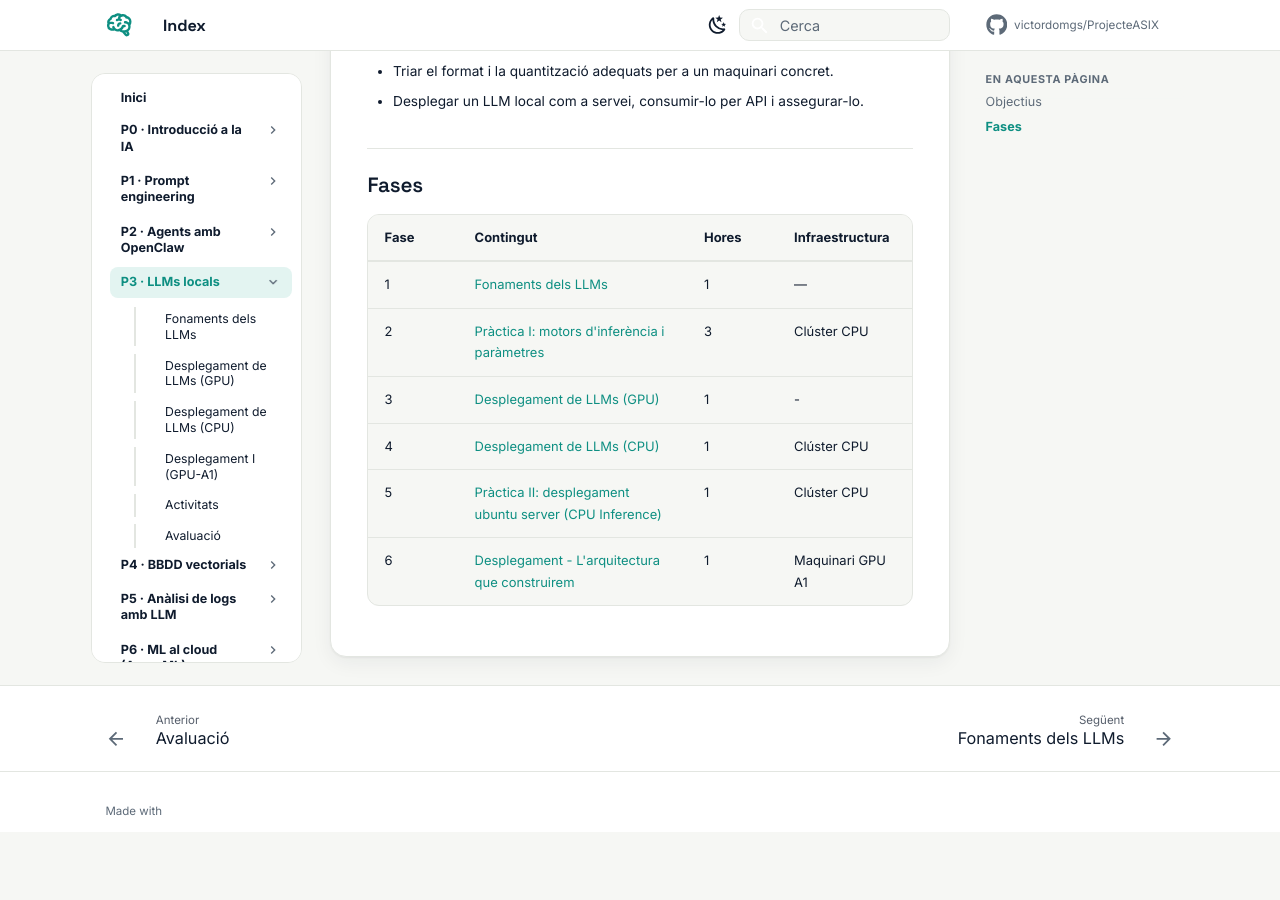
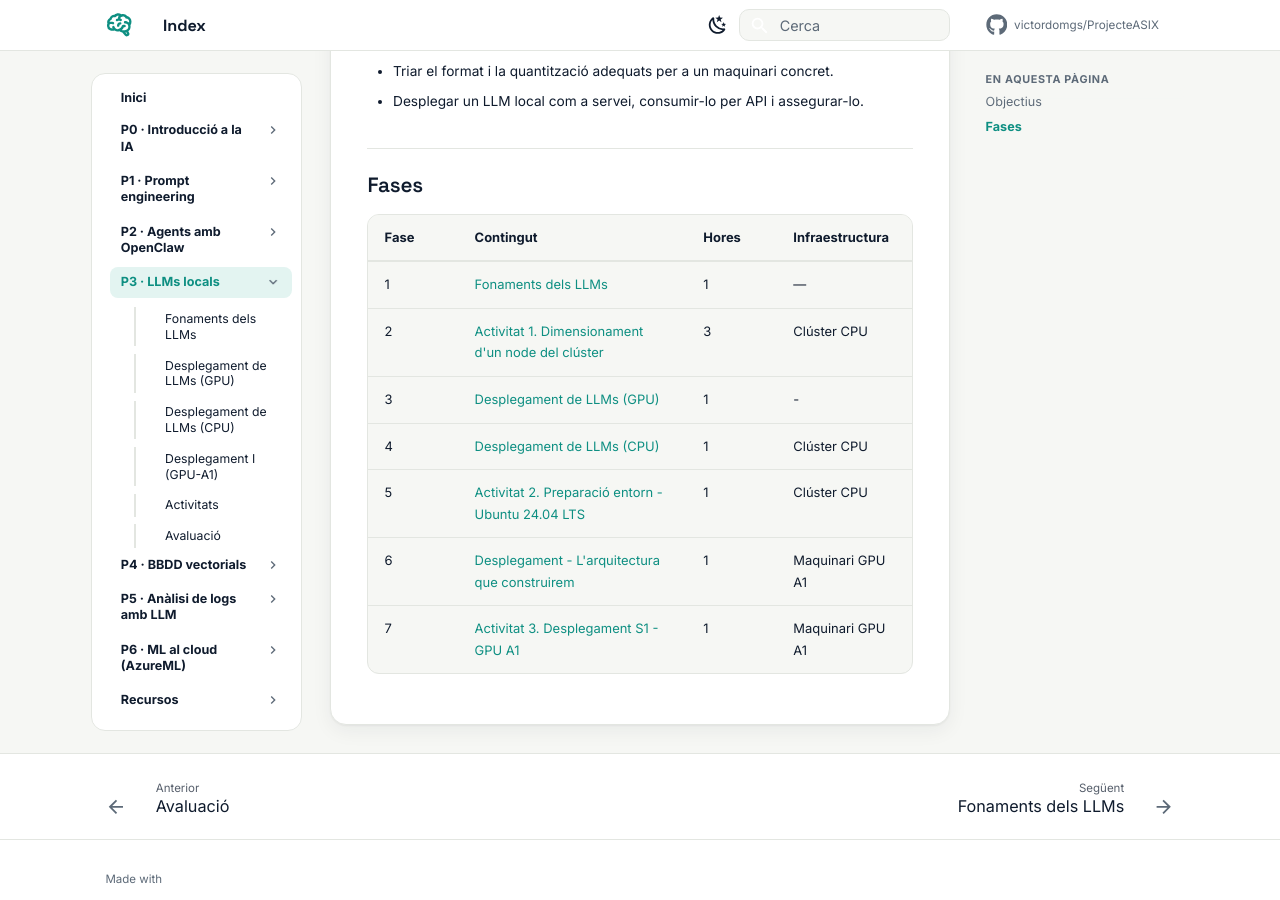
Before and after one commit to victordomgs/ProjecteASIX, an MkDocs documentation site: the page built from docs/p3-llms-locals/index.md, in a window 1280 px wide and 900 px high, scrolled down 601 px. Built offline with MkDocs 1.6.1 and Material for MkDocs 9.7.7, drawn with Linux system fonts in a browser that asks for light colours; comment, search, counter and statistics services are not loaded; before the commit the page ends 1433 px from its top, so only the background shows below that.

Commit message:
Update activity titles in index.md

```diff
--- a/docs/p3-llms-locals/index.md
+++ b/docs/p3-llms-locals/index.md
@@ -22,8 +22,9 @@
 | Fase | Contingut | Hores | Infraestructura |
 |---|---|---|---|
 | 1 | [Fonaments dels LLMs](teoria.md) | 1 | — |
-| 2 | [Pràctica I: motors d'inferència i paràmetres](activitats.md) | 3 | Clúster CPU |
+| 2 | [Activitat 1. Dimensionament d'un node del clúster](activitats.md) | 3 | Clúster CPU |
 | 3 | [Desplegament de LLMs (GPU)](desplegament.md) | 1 | - |
 | 4 | [Desplegament de LLMs (CPU)](desplegament2.md) | 1 | Clúster CPU |
-| 5 | [Pràctica II: desplegament ubuntu server (CPU Inference)](activitats.md) | 1 | Clúster CPU |
+| 5 | [Activitat 2. Preparació entorn - Ubuntu 24.04 LTS](activitats.md) | 1 | Clúster CPU |
 | 6 | [Desplegament - L'arquitectura que construirem](desplegament3.md) | 1 | Maquinari GPU A1 |
+| 7 | [Activitat 3. Desplegament S1 - GPU A1](activitats.md) | 1 | Maquinari GPU A1 |
```
